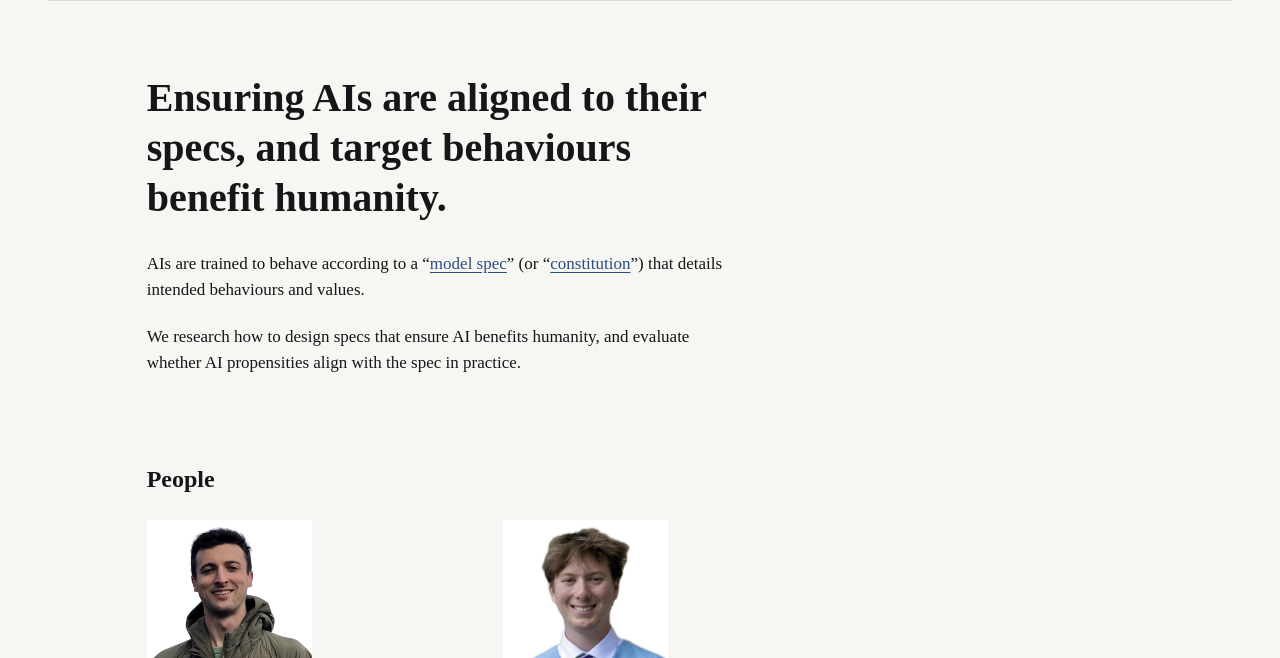
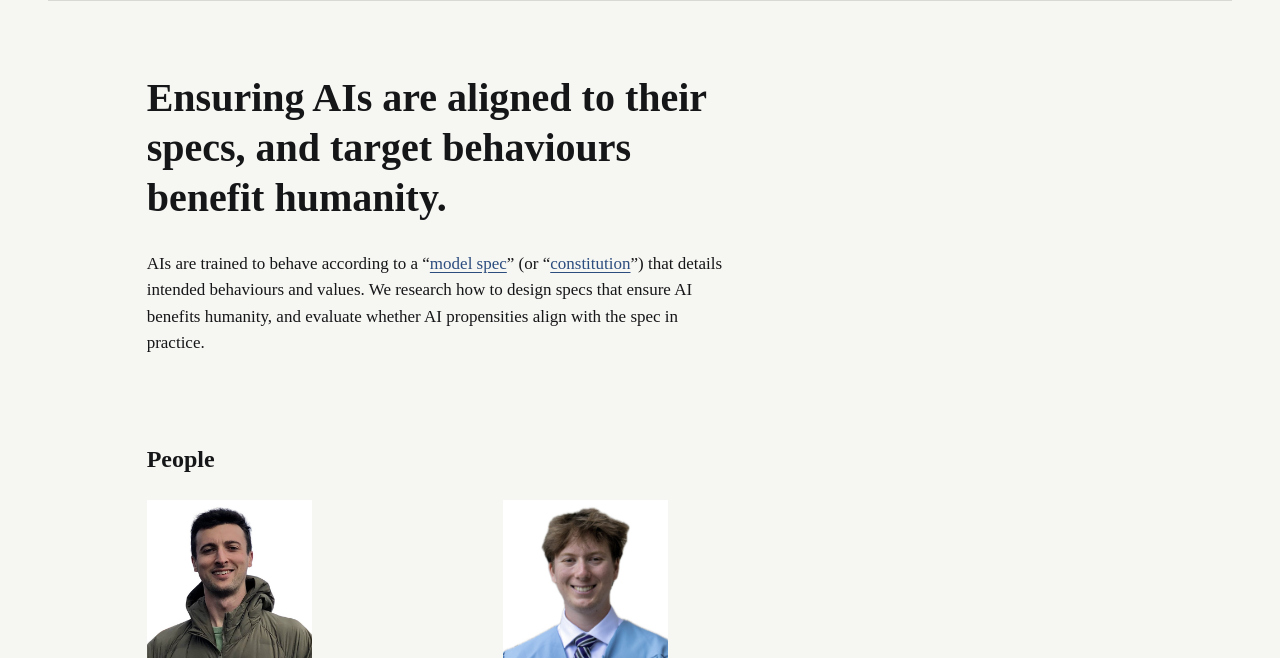
Before and after one commit to RobertMcCarthy97/spec-website, a plain HTML site: page index.html in a window 1280 px wide. Shown: the part 111-769 px from the top of the page. Drawn offline with nearby package versions, Linux system fonts and the light colour scheme; a web font is replaced by a local one.

Commit message:
Combine homepage introduction into one paragraph

```diff
--- a/index.html
+++ b/index.html
@@ -38,8 +38,7 @@
     <section id="about" class="sec hero">
       <div>
         <h1>Ensuring AIs are aligned to their specs, and target behaviours benefit humanity.</h1>
-        <p>AIs are trained to behave according to a “<a href="https://model-spec.openai.com/2026-10-29.html" target="_blank" rel="noopener">model spec</a>” (or “<a href="https://www.anthropic.com/constitution" target="_blank" rel="noopener">constitution</a>”) that details intended behaviours and values.</p>
-        <p>We research how to design specs that ensure AI benefits humanity, and evaluate whether AI propensities align with the spec in practice.</p>
+        <p>AIs are trained to behave according to a “<a href="https://model-spec.openai.com/2026-10-29.html" target="_blank" rel="noopener">model spec</a>” (or “<a href="https://www.anthropic.com/constitution" target="_blank" rel="noopener">constitution</a>”) that details intended behaviours and values. We research how to design specs that ensure AI benefits humanity, and evaluate whether AI propensities align with the spec in practice.</p>
       </div>
     </section>
 
```
